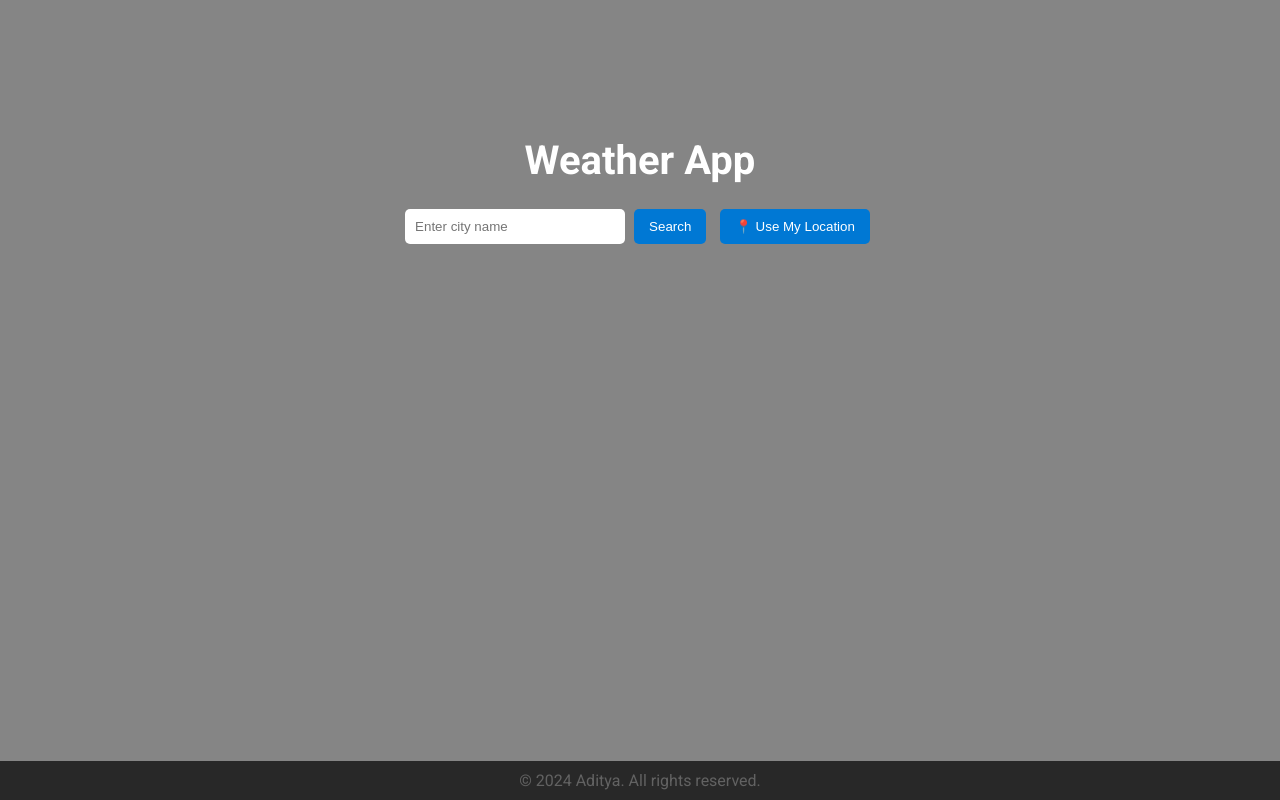
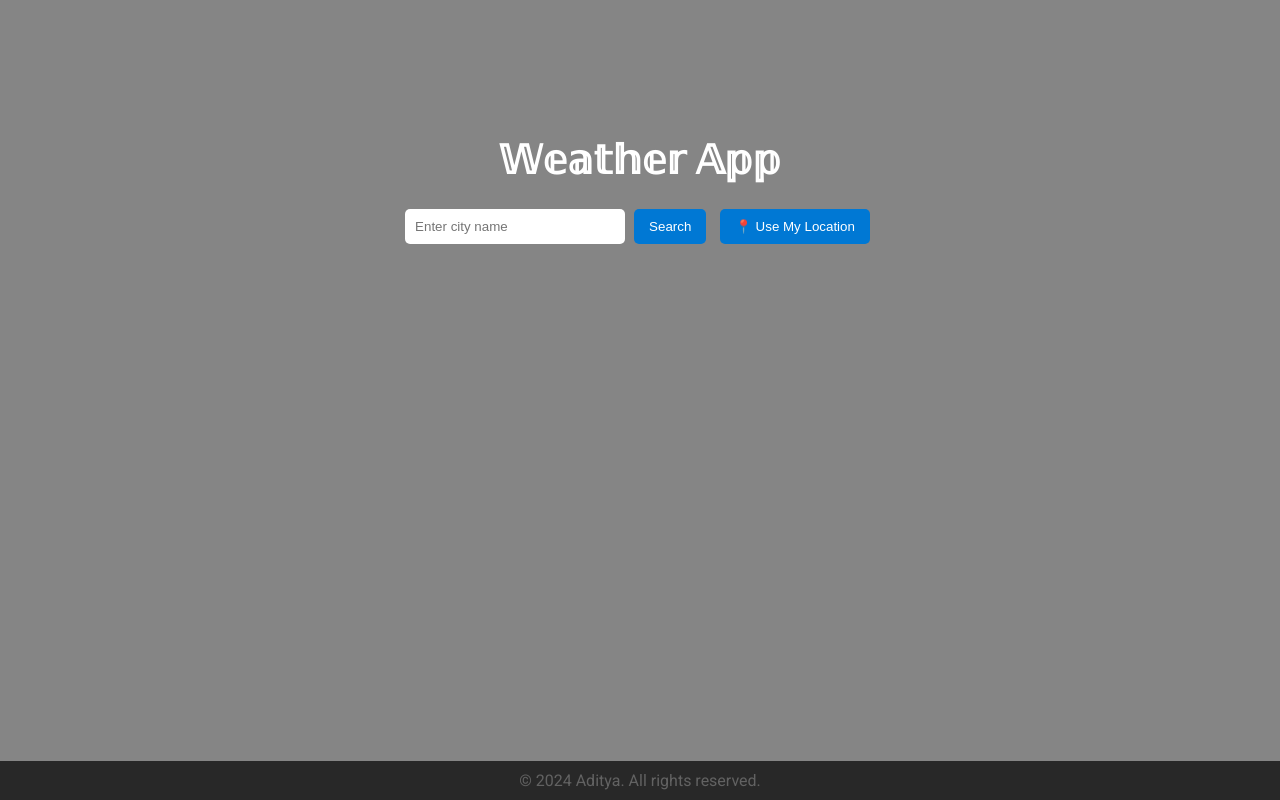
Before and after one commit to git-aditya950/Weather-App, a plain HTML site: page index.html in a window 1280 px wide. Drawn offline with Linux system fonts and the light colour scheme.

Commit message:
Update index.html

```diff
--- a/index.html
+++ b/index.html
@@ -3,14 +3,14 @@
 <head>
   <meta charset="UTF-8">
   <meta name="viewport" content="width=device-width, initial-scale=1.0">
-  <title>𝕎𝕖𝕒𝕥𝕙𝕖𝕣 𝔸𝕡𝕡</title>
+  <title>Weather App</title>
   <link rel="stylesheet" href="style.css">
   <link href="https://fonts.googleapis.com/css2?family=Roboto:wght@400;700&display=swap" rel="stylesheet">
 </head>
 <body>
   <div class="overlay">
     <div class="container">
-      <h1>Weather App</h1>
+      <h1>𝕎𝕖𝕒𝕥𝕙𝕖𝕣 𝔸𝕡𝕡</h1>
       <div class="search">
         <input type="text" id="city" placeholder="Enter city name">
         <button id="searchBtn">Search</button>
```
